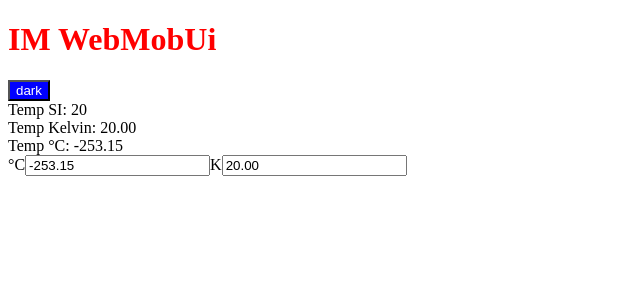
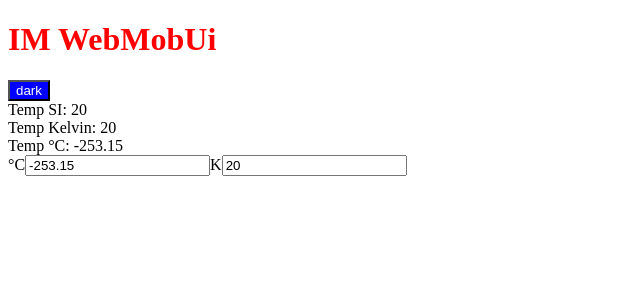
Before and after one commit to Chabloz/WebMobUi-53-1, a Vue app: page / in a window 1280 px wide. Shown: the top 300 px of the page, without its empty margins (0-640 px from the left). Built offline with nearby package versions, Linux system fonts and the light colour scheme.

Commit message:
BUGFIX defineModel

```diff
--- a/src/App.vue
+++ b/src/App.vue
@@ -13,21 +13,21 @@
   //   return temperatureSi.value.toFixed(2);
   // });
 
-  const tempKelvin = computed({
+  const tempKelvin = defineModel('kelvin', {
     get: () => {
-      return temperatureSi.value.toFixed(2);
+      return  Number(temperatureSi.value.toFixed(2));
     },
     set: (val) => {
-      temperatureSi.value = val;
+      temperatureSi.value = Number(val);
     }
   });
 
-  const tempCelcius = computed({
+  const tempCelcius = defineModel('celcius', {
     get: () => {
-      return (temperatureSi.value - 273.15).toFixed(2);
+      return Number((temperatureSi.value - 273.15).toFixed(2));
     },
     set: (val) => {
-      temperatureSi.value = val + 273.15;
+      temperatureSi.value = Number(val) + 273.15;
     }
   });
 
```
